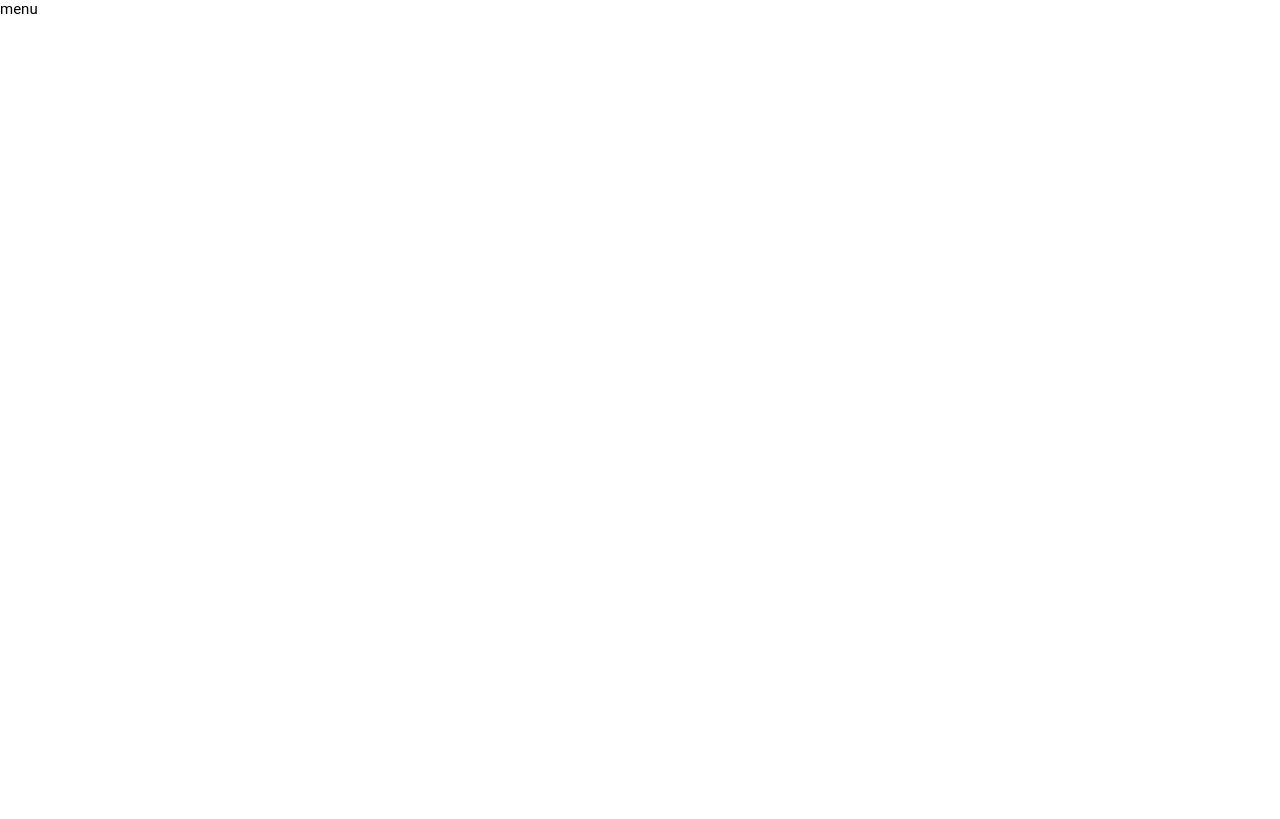
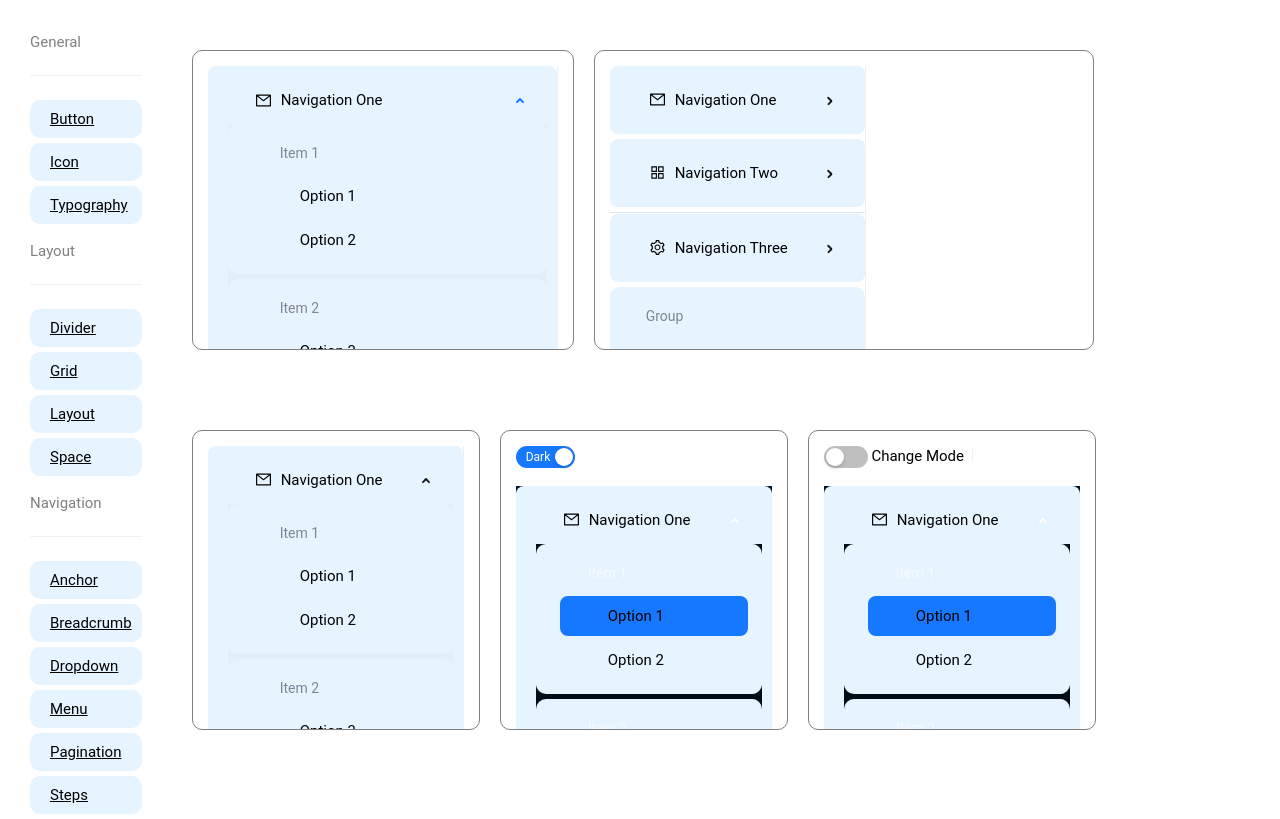
Before and after one commit to Pallab6Sense/AntD-Components, a Next.js app: page /menu in a window 1280 px wide. Built offline with nearby package versions, Linux system fonts and the light colour scheme.

Commit message:
Menu Component done 2:01 PM

```diff
--- a/pages/menu.js
+++ b/pages/menu.js
@@ -1,7 +1,183 @@
-export default function Menu(){
-    return(
-        <>
-        menu
-        </>
-    )
+import Navigation from '@/Components/Navigation';
+import {
+  MailOutlined,
+  SettingOutlined,
+  AppstoreOutlined,
+} from '@ant-design/icons';
+import { Menu, Button, Switch,Divider } from 'antd';
+import { useState } from 'react';
+function getItem(label, key, icon, children, type) {
+  return {
+    key,
+    icon,
+    children,
+    label,
+    type,
+  };
 }
+const items = [
+  getItem('Navigation One', 'sub1', <MailOutlined />, [
+    getItem(
+      'Item 1',
+      'g1',
+      null,
+      [getItem('Option 1', '1'), getItem('Option 2', '2')],
+      'group'
+    ),
+    getItem(
+      'Item 2',
+      'g2',
+      null,
+      [getItem('Option 3', '3'), getItem('Option 4', '4')],
+      'group'
+    ),
+  ]),
+  getItem('Navigation Two', 'sub2', <AppstoreOutlined />, [
+    getItem('Option 5', '5'),
+    getItem('Option 6', '6'),
+    getItem('Submenu', 'sub3', null, [
+      getItem('Option 7', '7'),
+      getItem('Option 8', '8'),
+    ]),
+  ]),
+  {
+    type: 'divider',
+  },
+  getItem('Navigation Three', 'sub4', <SettingOutlined />, [
+    getItem('Option 9', '9'),
+    getItem('Option 10', '10'),
+    getItem('Option 11', '11'),
+    getItem('Option 12', '12'),
+  ]),
+  getItem(
+    'Group',
+    'grp',
+    null,
+    [getItem('Option 13', '13'), getItem('Option 14', '14')],
+    'group'
+  ),
+];
+
+const rootSubmenuKeys = ['sub1', 'sub2', 'sub4'];
+
+export default function Me_nu() {
+  //   const onClick = (e) => {
+  //     console.log('click ', e);
+  //   };
+
+  const [collapsed, setCollapsed] = useState(false);
+  const toggleCollapsed = () => {
+    setCollapsed(!collapsed);
+  };
+
+  const [openKeys, setOpenKeys] = useState(['sub1']);
+  const onOpenChange = (keys) => {
+    const latestOpenKey = keys.find((key) => openKeys.indexOf(key) === -1);
+    if (rootSubmenuKeys.indexOf(latestOpenKey) === -1) {
+      setOpenKeys(keys);
+    } else {
+      setOpenKeys(latestOpenKey ? [latestOpenKey] : []);
+    }
+  };
+
+  const [theme, setTheme] = useState('dark');
+  const [current, setCurrent] = useState('1');
+  const changeTheme = (value) => {
+    setTheme(value ? 'dark' : 'light');
+  };
+  const onClick = (e) => {
+    console.log('click ', e);
+    setCurrent(e.key);
+  };
+
+  const [mode, setMode] = useState('inline');
+  const changeMode = (value) => {
+    setMode(value ? 'vertical' : 'inline');
+  };
+
+
+  return (
+    <>
+      <div className="container">
+        <Navigation></Navigation>
+        <div className="menuContainer">
+          <div className="menuExample1">
+            <Menu
+              onClick={onClick}
+              style={{
+                width: 350,
+              }}
+              defaultSelectedKeys={['1']}
+              defaultOpenKeys={['sub1']}
+              mode="inline"
+              items={items}
+            />
+          </div>
+
+          <div className="menuExample2">
+            <Menu
+              onClick={onClick}
+              style={{
+                width: 256,
+              }}
+              mode="vertical"
+              items={items}
+            />
+          </div>
+
+          <div className="menuExample3">
+            <Menu
+              mode="inline"
+              openKeys={openKeys}
+              onOpenChange={onOpenChange}
+              style={{
+                width: 256,
+              }}
+              items={items}
+            />
+          </div>
+
+          <div className="menuExample4">
+            <Switch
+              checked={theme === 'dark'}
+              onChange={changeTheme}
+              checkedChildren="Dark"
+              unCheckedChildren="Light"
+            />
+            <br />
+            <br />
+            <Menu
+              theme={theme}
+              onClick={onClick}
+              style={{
+                width: 256,
+              }}
+              defaultOpenKeys={['sub1']}
+              selectedKeys={[current]}
+              mode="inline"
+              items={items}
+            />
+          </div>
+
+          <div className="menuExample5">
+          <Switch onChange={changeMode} /> Change Mode
+      <Divider type="vertical" />
+      {/* <Switch onChange={changeTheme} /> Change Style */}
+      <br />
+      <br />
+      <Menu
+        style={{
+          width: 256,
+        }}
+        defaultSelectedKeys={['1']}
+        defaultOpenKeys={['sub1']}
+        mode={mode}
+        theme={theme}
+        items={items}
+      />
+          </div>
+        </div>
+      </div>
+    </>
+  );
+}
--- a/styles/globals.scss
+++ b/styles/globals.scss
@@ -329,3 +329,24 @@ li {
   // width: 200px !important;
   display: flex;
 }
+
+.menuContainer{
+  display: flex;
+  // flex-direction: column;
+  margin: 20px;
+  flex-wrap: wrap;
+}
+
+.menuExample1,
+.menuExample2,
+.menuExample3,
+.menuExample4,
+.menuExample5{
+  @include divStyle();
+  height:300px !important;
+  overflow-y: auto;
+}
+
+.menuExample2{
+  width: 500px;
+}
```
